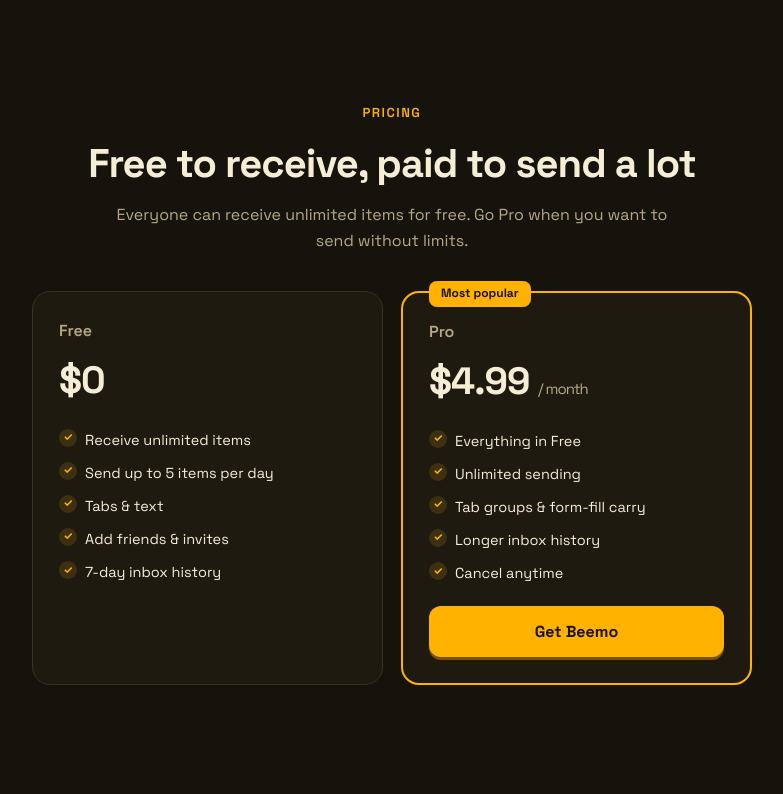
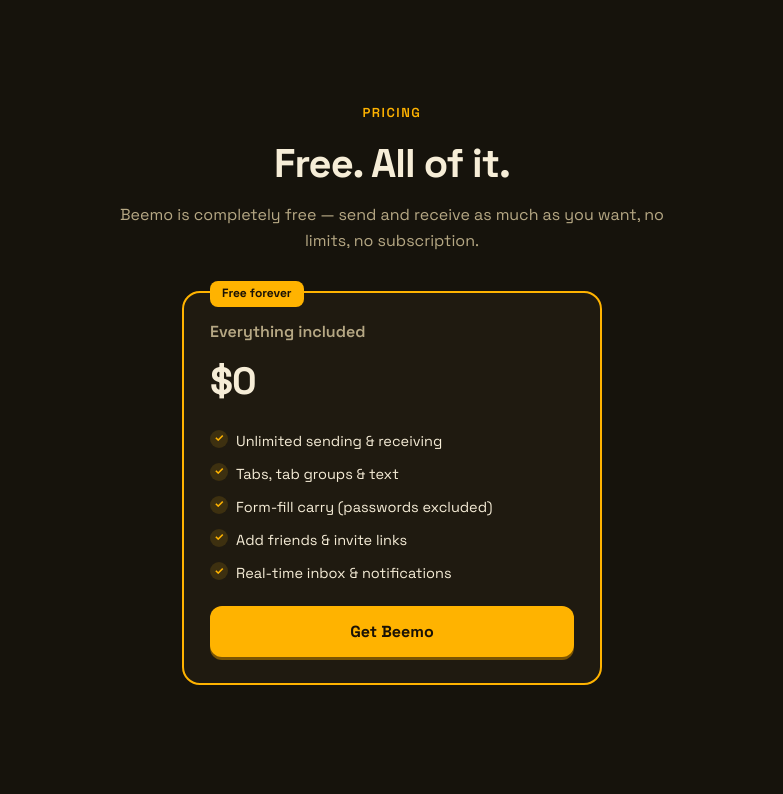
Before and after one commit to murathankarasu/beemo, a browser extension: page docs/index.html in a window 1280 px wide. Shown: the part 1560-2354 px from the top of the page, without its empty margins (248-1031 px from the left). Drawn offline with Linux system fonts and the light colour scheme.

Commit message:
Reflect free model across site, privacy, terms, listing (no Pro/payments)

```diff
--- a/docs/index.html
+++ b/docs/index.html
@@ -145,7 +145,7 @@
         <p>Send the tab you're on, a whole group of tabs, or a quick note straight to a friend's Chrome — in one shortcut. No more copy-pasting links into WhatsApp or Discord.</p>
         <div class="cta-row">
           <a class="btn" href="https://github.com/murathankarasu/Beemo">Add Beemo to Chrome</a>
-          <span class="cta-sub">Free to start · receiving is always free</span>
+          <span class="cta-sub">Completely free · no limits</span>
         </div>
       </header>
     </div>
@@ -181,30 +181,19 @@
     <section id="pricing">
       <div class="wrap">
         <div class="eyebrow">Pricing</div>
-        <h2>Free to receive, paid to send a lot</h2>
-        <p class="lead">Everyone can receive unlimited items for free. Go Pro when you want to send without limits.</p>
-        <div class="prices">
-          <div class="price">
-            <h3>Free</h3>
+        <h2>Free. All of it.</h2>
+        <p class="lead">Beemo is completely free — send and receive as much as you want, no limits, no subscription.</p>
+        <div class="prices" style="grid-template-columns:1fr; max-width:420px;">
+          <div class="price pro">
+            <span class="tag">Free forever</span>
+            <h3>Everything included</h3>
             <div class="amt">$0</div>
             <ul>
-              <li>Receive unlimited items</li>
-              <li>Send up to 5 items per day</li>
-              <li>Tabs &amp; text</li>
-              <li>Add friends &amp; invites</li>
-              <li>7-day inbox history</li>
-            </ul>
-          </div>
-          <div class="price pro">
-            <span class="tag">Most popular</span>
-            <h3>Pro</h3>
-            <div class="amt">$4.99 <small>/ month</small></div>
-            <ul>
-              <li>Everything in Free</li>
-              <li>Unlimited sending</li>
-              <li>Tab groups &amp; form-fill carry</li>
-              <li>Longer inbox history</li>
-              <li>Cancel anytime</li>
+              <li>Unlimited sending &amp; receiving</li>
+              <li>Tabs, tab groups &amp; text</li>
+              <li>Form-fill carry (passwords excluded)</li>
+              <li>Add friends &amp; invite links</li>
+              <li>Real-time inbox &amp; notifications</li>
             </ul>
             <a class="btn" style="width:100%; justify-content:center; margin-top:20px" href="https://github.com/murathankarasu/Beemo">Get Beemo</a>
           </div>
@@ -217,10 +206,10 @@
         <div class="eyebrow">FAQ</div>
         <h2>Good to know</h2>
         <div class="faq" style="margin-top:34px">
-          <details><summary>Is Beemo free?</summary><p>Yes. You can receive unlimited items and send up to 5 a day for free. Pro ($4.99/mo) unlocks unlimited sending, tab groups, and more.</p></details>
+          <details><summary>Is Beemo free?</summary><p>Yes — completely free. Send and receive as much as you want, with no limits and no subscription.</p></details>
           <details><summary>What can I send?</summary><p>The tab you're on, a group of tabs, links, and text notes. You can also choose to carry the form values you typed on a page — never passwords.</p></details>
           <details><summary>Is it private?</summary><p>Items are shared only with the friend you pick. We use your Google account just to identify you to friends, and never sell your data. See our <a href="/privacy.html" style="color:var(--honey)">Privacy Policy</a>.</p></details>
-          <details><summary>How do I cancel Pro?</summary><p>Open Settings in the extension → Manage subscription → cancel anytime. Your Pro stays active until the end of the period.</p></details>
+          <details><summary>Do I need an account?</summary><p>Just sign in with Google so friends can find you. That's it — no payment, no card, nothing else.</p></details>
           <details><summary>Which browsers work?</summary><p>Beemo is a Chrome extension and works on Chrome (desktop). Both you and your friend need it installed.</p></details>
         </div>
       </div>
```
Also changed, not shown: docs/privacy.html (+4 -5 lines), docs/terms.html (+3 -3 lines), store/LISTING.md (+1 -1 lines).
